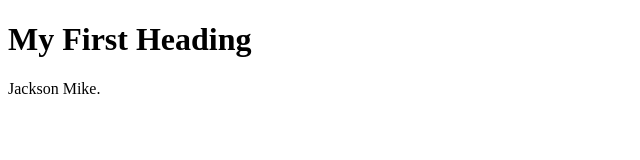
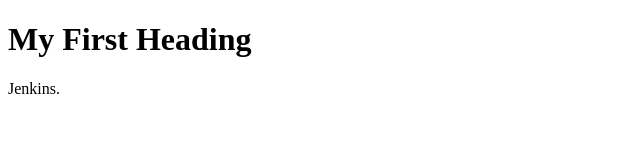
Before and after one commit to Devpro28/testing, a plain HTML site: page index.html in a window 1280 px wide. Shown: the full height of the page, 0-640 px from the left. Drawn offline with Linux system fonts and the light colour scheme.

Commit message:
Update index.html

```diff
--- a/index.html
+++ b/index.html
@@ -4,7 +4,7 @@
 
 <h1>My First Heading</h1>
 
-<p>Jackson Mike.</p>
+<p>Jenkins.</p>
 
 </body>
 </html>
```
